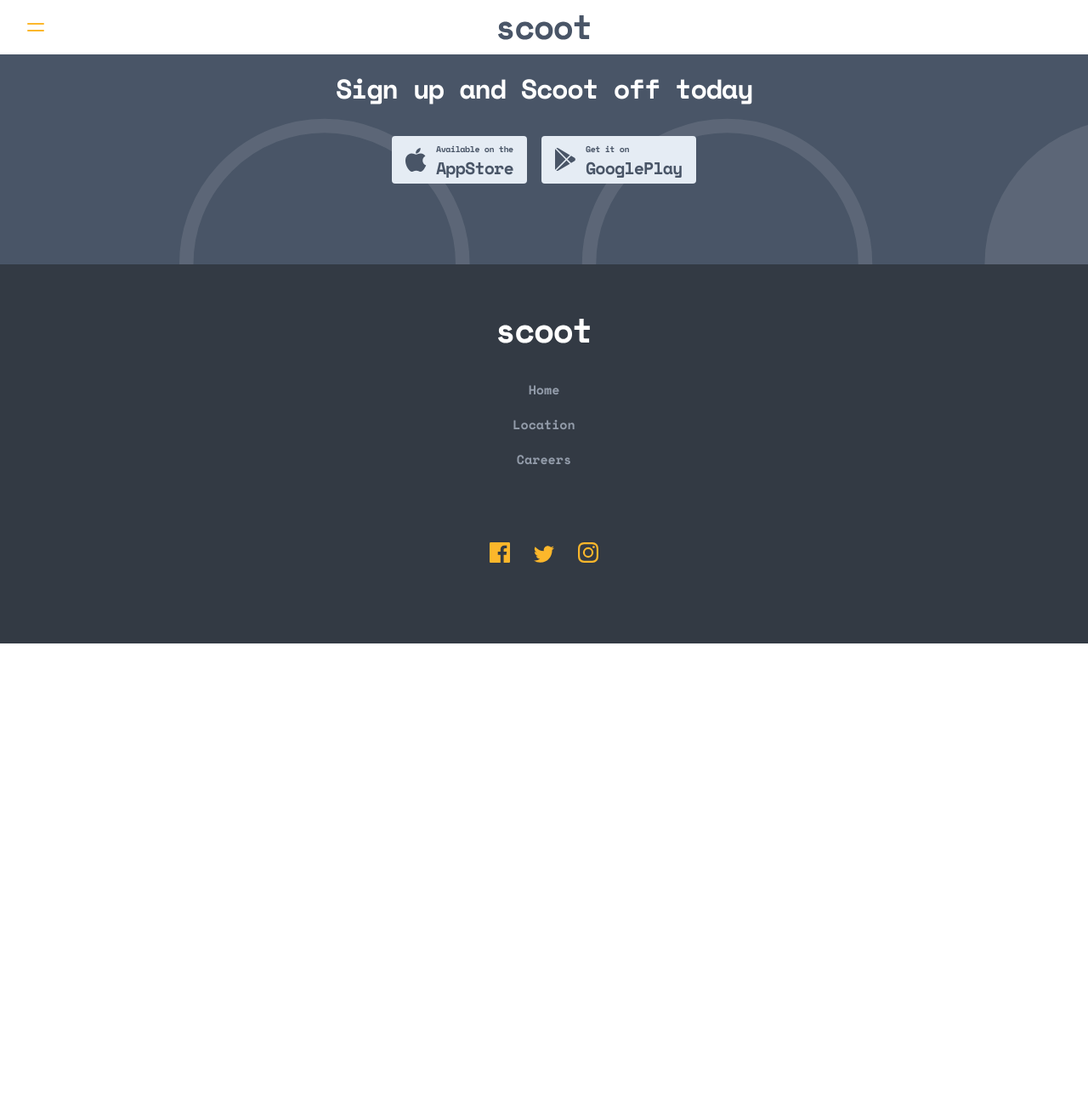
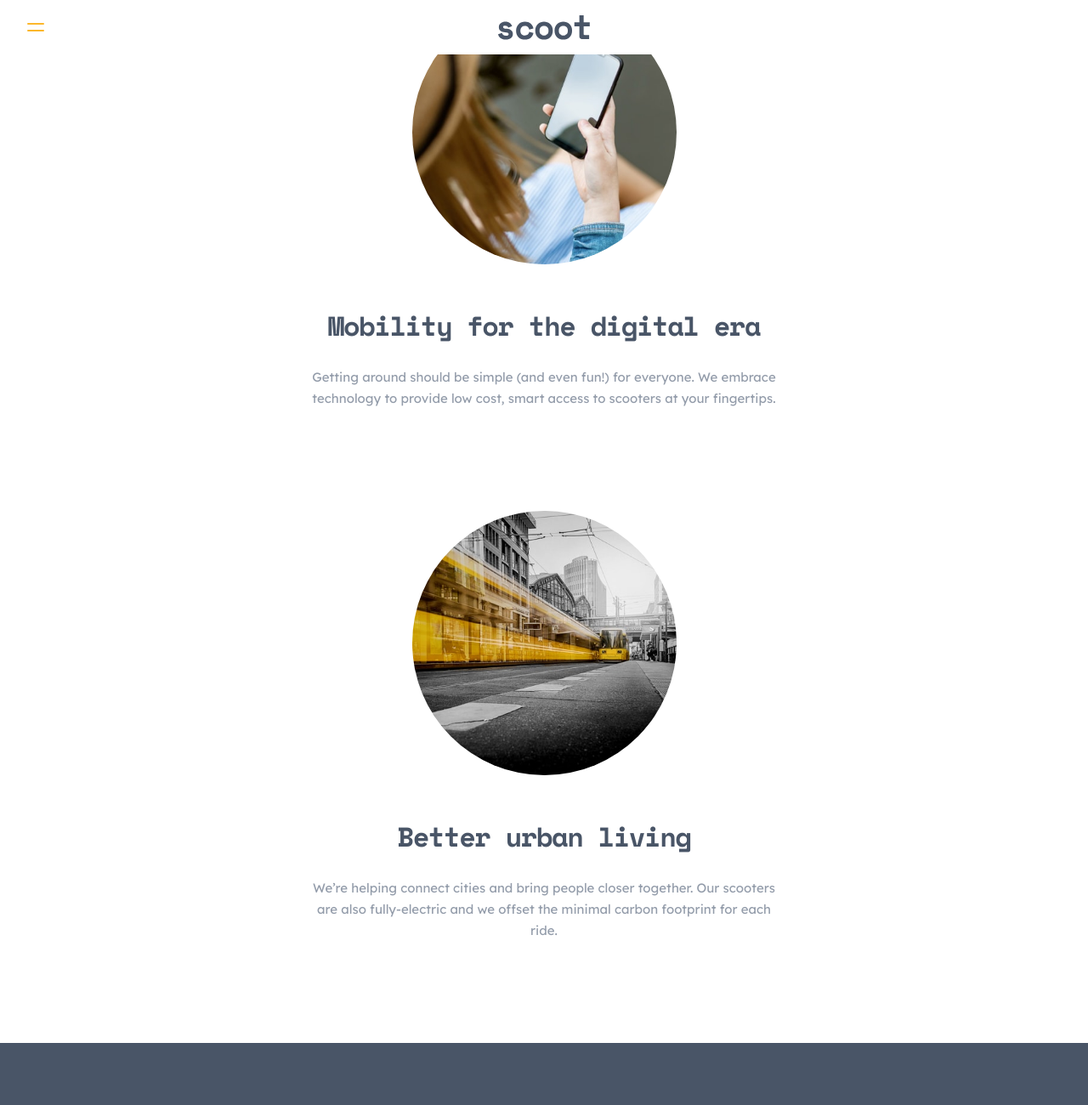
Before and after one commit to richieAiello/scoot-website, a website built with Parcel: page src/html/about.html in a window 1280 px wide. Shown: the top 1300 px of the page at 85% size. Before the commit the page ends 800 px from the top, so only its background shows below. Built offline with nearby package versions, Linux system fonts and the light colour scheme.

Commit message:
Inserted and adjusted section information into about.html.

```diff
--- a/src/html/about.html
+++ b/src/html/about.html
@@ -46,6 +46,62 @@
     </div>
   </nav>
   <main class="main">
+    <section class="information container">
+      <div class="information__wrapper">
+        <div class="information__context">
+          <h2 class="information__heading main__heading heading">
+            Mobility for the digital era
+          </h2>
+          <p class="information__text information__text--about main__text">
+            Getting around should be simple (and even fun!) for everyone. We embrace technology to
+            provide low cost, smart access to scooters at your fingertips.
+          </p>
+        </div>
+        <img
+          src="../assets/images/digital-era.jpg"
+          alt="A person viewing their smartphone."
+          class="image image--information"
+        >
+        <img
+          src="../assets/patterns/left-upward-arrow.svg"
+          alt=""
+          class="pattern pattern--primary pattern--about-arrow-left"
+        >
+        <!-- Hidden on mobile. -->
+        <img
+          src="../assets/patterns/circle.svg"
+          alt=""
+          class="pattern pattern--secondary pattern--about-circle"
+        >
+      </div>
+      <div class="information__wrapper">
+        <div class="information__context--secondary ">
+          <h2 class="information__heading main__heading heading">
+            Better urban living
+          </h2>
+          <p class="information__text information__text--about main__text">
+            We’re helping connect cities and bring people closer together. Our scooters are also
+            fully-electric and we offset the minimal carbon footprint for each ride.
+          </p>
+        </div>
+        <img
+          src="../assets/images/better-living.jpg"
+          alt="People boarding a train in the city."
+          class="image image--information"
+        >
+        <img
+          src="../assets/patterns/right-arrow.svg"
+          alt=""
+          class="pattern pattern--primary pattern--about-arrow-right"
+        >
+        <!-- Hidden on mobile. -->
+        <img
+          src="../assets/patterns/circle.svg"
+          alt=""
+          class="pattern pattern--secondary pattern--about-circle-secondary"
+        >
+      </div>
+    </section>
     <section class="sign-up">
       <div class="sign-up__context container">
        <h2 class="main__heading sign-up__heading heading">
--- a/src/styles/main.scss
+++ b/src/styles/main.scss
@@ -275,6 +275,10 @@ $black: #000000;
     max-width: 60ch;
     margin-inline: auto;
     margin-bottom: 2rem;
+
+    &--about {
+      margin-bottom: 0;
+    }
   }
 }
 
```
